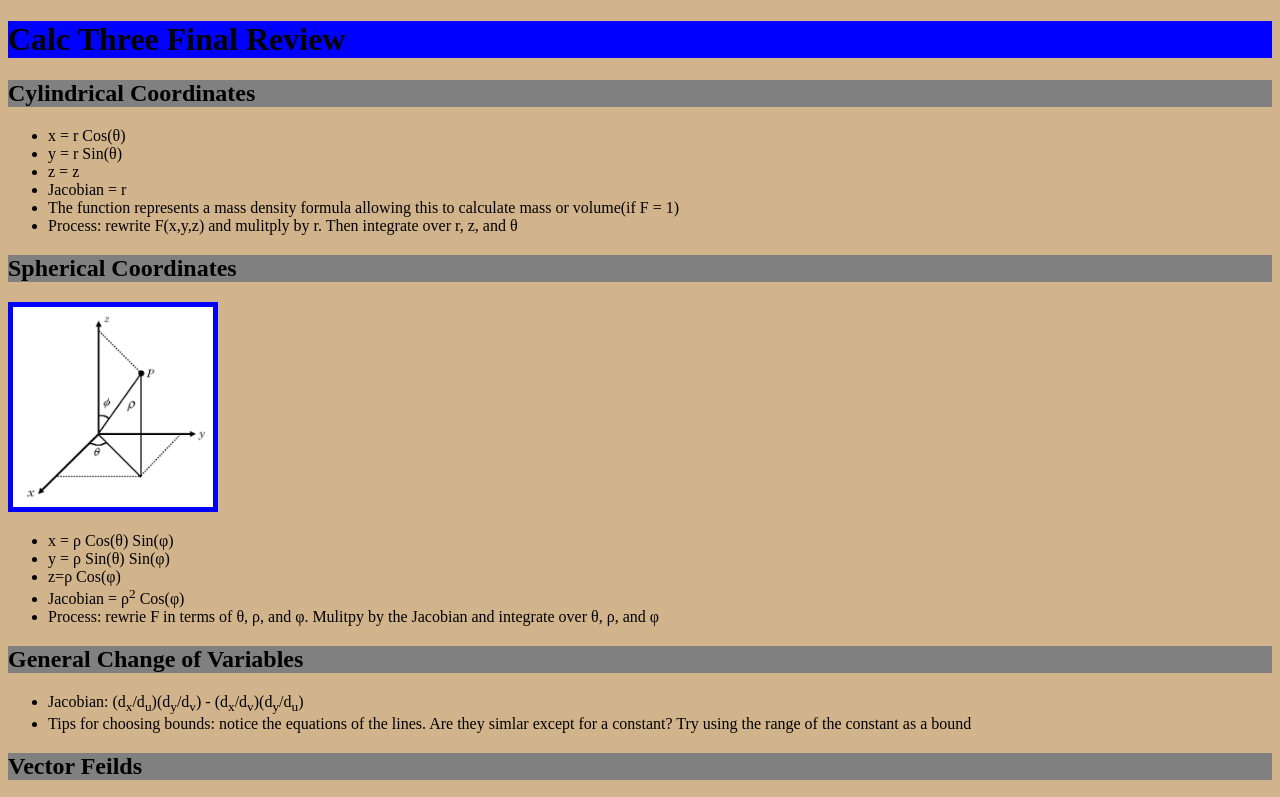
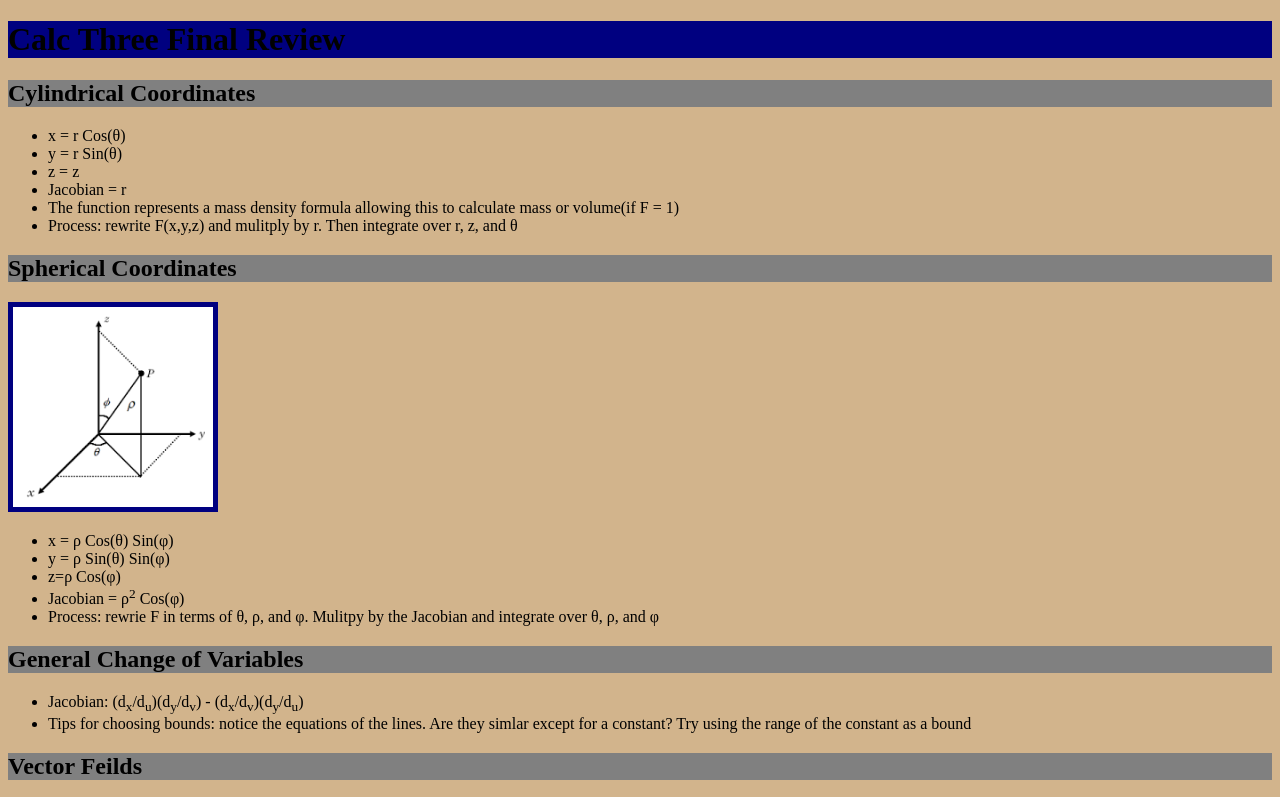
Before and after one commit to idugan100/Multi-Variable-Calculus-Review, a plain HTML site: page index.html in a window 1280 px wide. Shown: the top 797 px of the page. Drawn offline with Linux system fonts and the light colour scheme.

Commit message:
changed royal blue trim to navy blue

```diff
--- a/style.css
+++ b/style.css
@@ -1,11 +1,11 @@
 h1{
-    background-color: blue;
+    background-color: rgb(0,0,128);
 }
 h2{
     background-color: gray;
 }
 img{
-    border: 5px solid blue;
+    border: 5px solid rgb(0,0,128);
     height: 200px;
     width:auto;
 }
```
